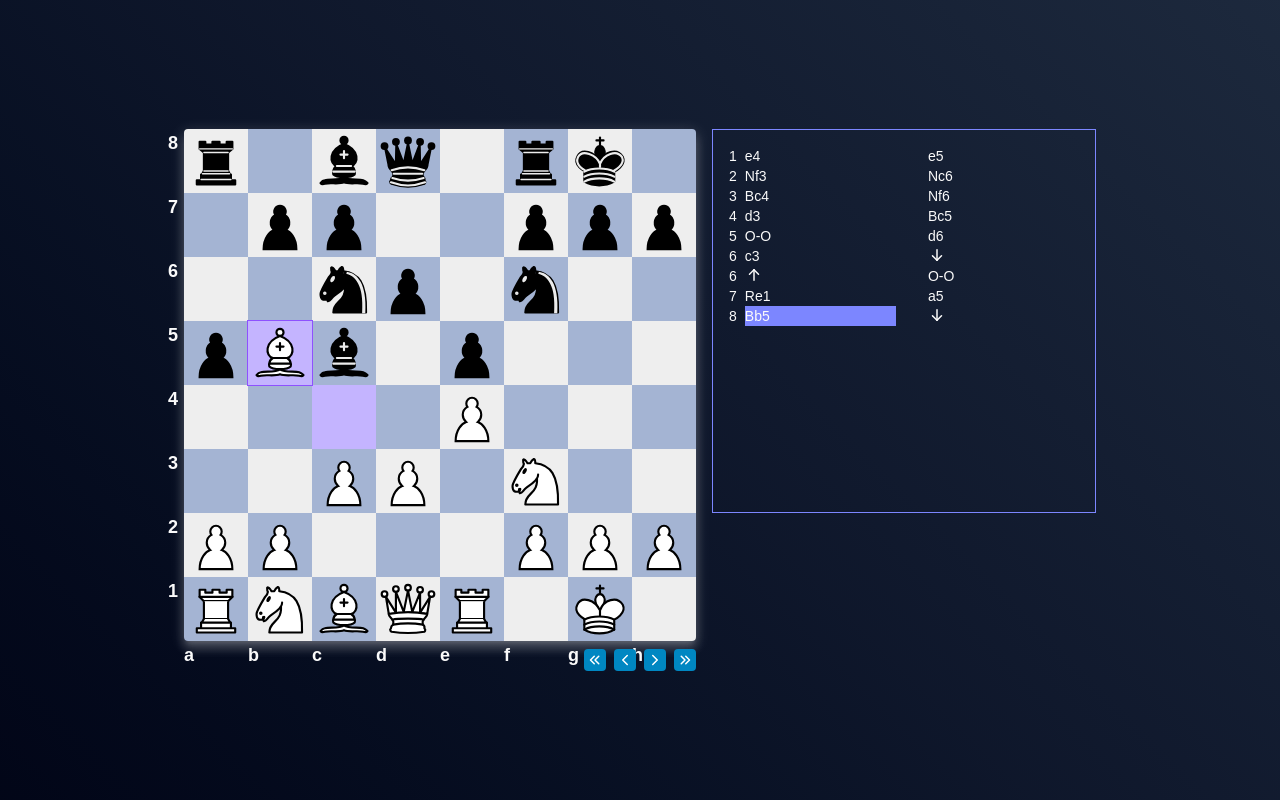
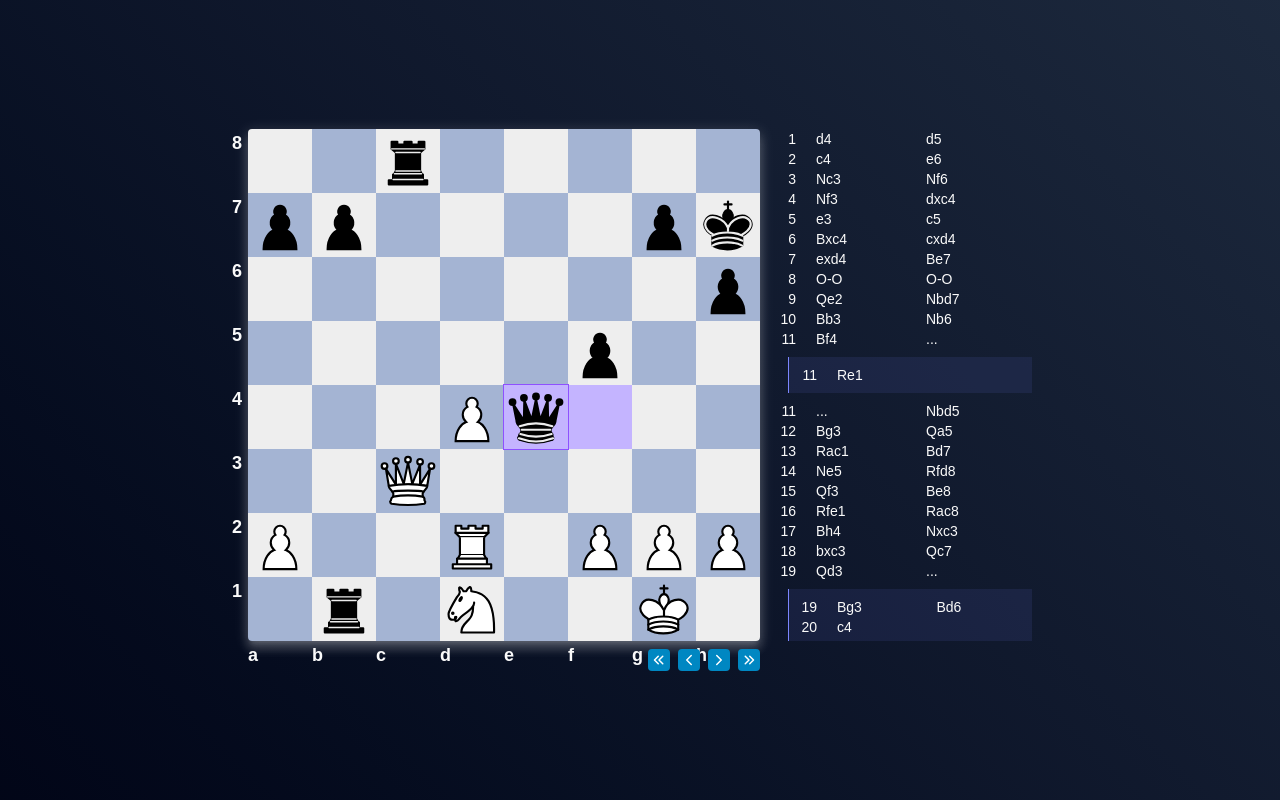
Before and after one commit to rdneagu/chess-project, a React (Vite) app: page / in a window 1280 px wide. Built offline with nearby package versions, Linux system fonts and the light colour scheme.

Commit message:
wip: Move list

```diff
--- a/src/routes/(core)/_components/Chess/Chess.tsx
+++ b/src/routes/(core)/_components/Chess/Chess.tsx
@@ -1,5 +1,6 @@
 import ChessBoard from '../ChessBoard/ChessBoard';
 import ChessMoves from '../ChessMoves/ChessMoves';
+import useChess from '@/shared/hooks/useChess';
 import ChessProvider from '@/shared/contexts/ChessContext/ChessProvider';
 
 const pgn1 = `
@@ -111,11 +112,15 @@ const pgn4 = `[Event "?"]
 Qe7) *`;
 
 export default function Chess() {
+  const chess = useChess();
+
   return (
-    <ChessProvider pgn={pgn2}>
+    <ChessProvider pgn={pgn3} chess={chess}>
       <div className="m-auto flex gap-x-4">
         <ChessBoard />
-        <ChessMoves />
+        <div className="w-[256px]">
+          <ChessMoves moveList={chess.moveList.moves} />
+        </div>
       </div>
     </ChessProvider>
   );
--- a/src/routes/(core)/_components/ChessMoves/ChessMoves.tsx
+++ b/src/routes/(core)/_components/ChessMoves/ChessMoves.tsx
@@ -1,49 +1,110 @@
 import { useCallback, useContext, useMemo } from 'react';
 import clsx from 'clsx';
-import { IconArrowDown, IconArrowUp } from '@tabler/icons-react';
+import { Group, Stack } from '@mantine/core';
 import { ChessContext } from '@/shared/contexts/ChessContext/ChessContext';
 import { TChessMove } from '@/shared/types/chess/TChessMove';
-import TablerIconAdapter from '@/shared/components/TablerIconAdapter/TablerIconAdapter';
 
-export default function ChessMoves() {
-  const { moveList, selectedMove, selectMove } = useContext(ChessContext);
+type ChessMovesProps = {
+  moveList: TChessMove[];
+};
+
+type TGroupedMove = {
+  left?: TChessMove | null;
+  right?: TChessMove | null;
+};
+
+export default function ChessMoves({ moveList }: ChessMovesProps) {
+  const { selectedMove, selectMove } = useContext(ChessContext);
 
   const groupedMoves = useMemo(() => {
-    const moves = [];
+    const moves: Record<number, TGroupedMove> = {};
+    let curMove = 0;
     for (let i = 0; i < moveList.length; i++) {
-      const plyMoves: (TChessMove | undefined)[] = [];
-      const move = moveList.moves[i];
+      if (!moves[curMove]) {
+        moves[curMove] = {};
+      }
 
-      if (move?.rav) {
-        plyMoves.push(move, undefined);
-      } else if (move.previousMove?.rav) {
-        plyMoves.push(undefined, move);
-      } else {
-        plyMoves.push(move, move.nextMove);
-        i++;
+      const move = moveList[i];
+      if (move.color === 'w') {
+        moves[curMove].left = move;
+        if (!move.nextMove) {
+          moves[curMove].right = null;
+        }
+        if (move.rav) {
+          curMove++;
+        }
+      } else if (move.color === 'b') {
+        moves[curMove].right = move;
+        curMove++;
       }
-      moves.push(plyMoves);
     }
     return moves;
   }, [moveList]);
 
-  const isMoveSelected = useCallback((move?: TChessMove) => selectedMove === move, [selectedMove]);
+  const isMoveSelected = useCallback((move?: TChessMove | null) => selectedMove === move, [selectedMove]);
+  const getRavMoves = useCallback((move?: TChessMove | null) => {
+    if (move?.rav) {
+      return move.rav;
+    }
+    return [];
+  }, []);
+  const getMoveSan = useCallback((move?: TChessMove | null) => {
+    if (move === null) {
+      return '';
+    }
+
+    if (move?.san) {
+      return move.san;
+    }
+
+    return '...';
+  }, []);
 
   return (
-    <div className="flex max-h-96 w-96 flex-col overflow-y-auto border border-indigo-400 p-4">
-      {groupedMoves.map(([move1, move2], i) => (
+    <div className="flex h-full max-h-[512px] w-full flex-col overflow-x-hidden overflow-y-auto">
+      {Object.values(groupedMoves).map((groupedMove, i) => (
         // eslint-disable-next-line react/no-array-index-key
-        <div className={clsx('flex gap-x-2')} key={i}>
-          <span>{move1?.ply ?? move2?.ply}</span>
-          <div className="flex flex-1 gap-x-8">
-            <span className={clsx('flex-1 cursor-pointer', { 'bg-indigo-400': isMoveSelected(move1) })} onClick={() => selectMove(move1)}>
-              {move1?.san ?? <TablerIconAdapter icon={IconArrowUp} size={18} />}
-            </span>
-            <span className={clsx('flex-1 cursor-pointer', { 'bg-indigo-400': isMoveSelected(move2) })} onClick={() => selectMove(move2)}>
-              {move2?.san ?? <TablerIconAdapter icon={IconArrowDown} size={18} />}
-            </span>
-          </div>
-        </div>
+        <Stack key={i} gap={0} className="ml-1">
+          <Group className="rounded-sm">
+            <span className="w-4 text-right">{groupedMove.left?.ply ?? groupedMove.right?.ply}</span>
+            <div className="flex flex-1">
+              <div className="flex-1">
+                <span
+                  className={clsx('rounded px-1 py-px select-none', {
+                    'cursor-pointer hover:bg-indigo-400/20': groupedMove.left,
+                    'bg-indigo-400': isMoveSelected(groupedMove.left),
+                  })}
+                  onClick={() => selectMove(groupedMove.left)}>
+                  {getMoveSan(groupedMove.left)}
+                </span>
+              </div>
+              <div className="flex-1">
+                <span
+                  className={clsx('rounded px-1 py-px select-none', {
+                    'cursor-pointer hover:bg-indigo-400/20': groupedMove.right,
+                    'bg-indigo-400': isMoveSelected(groupedMove.right),
+                  })}
+                  onClick={() => selectMove(groupedMove.right)}>
+                  {getMoveSan(groupedMove.right)}
+                </span>
+              </div>
+            </div>
+          </Group>
+          {getRavMoves(groupedMove.left).length !== 0 && (
+            <div className="my-2 ml-2 border-l border-indigo-400 bg-indigo-400/10 py-2 pl-2">
+              {getRavMoves(groupedMove.left).map((rav) => (
+                <ChessMoves moveList={rav.moves} />
+              ))}
+            </div>
+          )}
+          {getRavMoves(groupedMove.right).length !== 0 && (
+            <div className="my-2 ml-2 border-l border-indigo-400 bg-indigo-400/10 py-2 pl-2">
+              {getRavMoves(groupedMove.right).map((rav) => (
+                <ChessMoves moveList={rav.moves} />
+              ))}
+            </div>
+          )}
+        </Stack>
       ))}
     </div>
   );
--- a/src/shared/contexts/ChessContext/ChessProvider.tsx
+++ b/src/shared/contexts/ChessContext/ChessProvider.tsx
@@ -6,10 +6,10 @@ import { parsePgn } from '@/shared/util/PgnUtil';
 
 type ChessProviderProps = {
   pgn: string;
+  chess: ReturnType<typeof useChess>;
 } & TReactWrapper;
 
-export default function ChessProvider({ pgn, children }: ChessProviderProps) {
-  const chess = useChess();
+export default function ChessProvider({ pgn, chess, children }: ChessProviderProps) {
   const { loadGame } = chess;
 
   useEffect(() => {
--- a/src/shared/hooks/useChess.tsx
+++ b/src/shared/hooks/useChess.tsx
@@ -57,7 +57,7 @@ export default function useChess() {
   );
 
   const selectMove = useCallback(
-    (move?: TChessMove) => {
+    (move?: TChessMove | null) => {
       if (move) {
         chess.load(move.afterFen);
         setBoard(chess.board());
@@ -91,14 +91,14 @@ export default function useChess() {
   );
 
   const showPreviousMove = useCallback(() => {
-    const move = selectedMove?.previousMove ?? moveList.lastMove;
+    const move = selectedMove?.previousMove;
     selectMove(move);
-  }, [selectedMove, moveList, selectMove]);
+  }, [selectedMove, selectMove]);
 
   const showNextMove = useCallback(() => {
-    const move = selectedMove?.nextMove ?? moveList.firstMove;
+    const move = selectedMove?.nextMove;
     selectMove(move);
-  }, [selectedMove, moveList, selectMove]);
+  }, [selectedMove, selectMove]);
 
   const showFirstMove = useCallback(() => {
     selectMove(moveList.firstMove);
```
